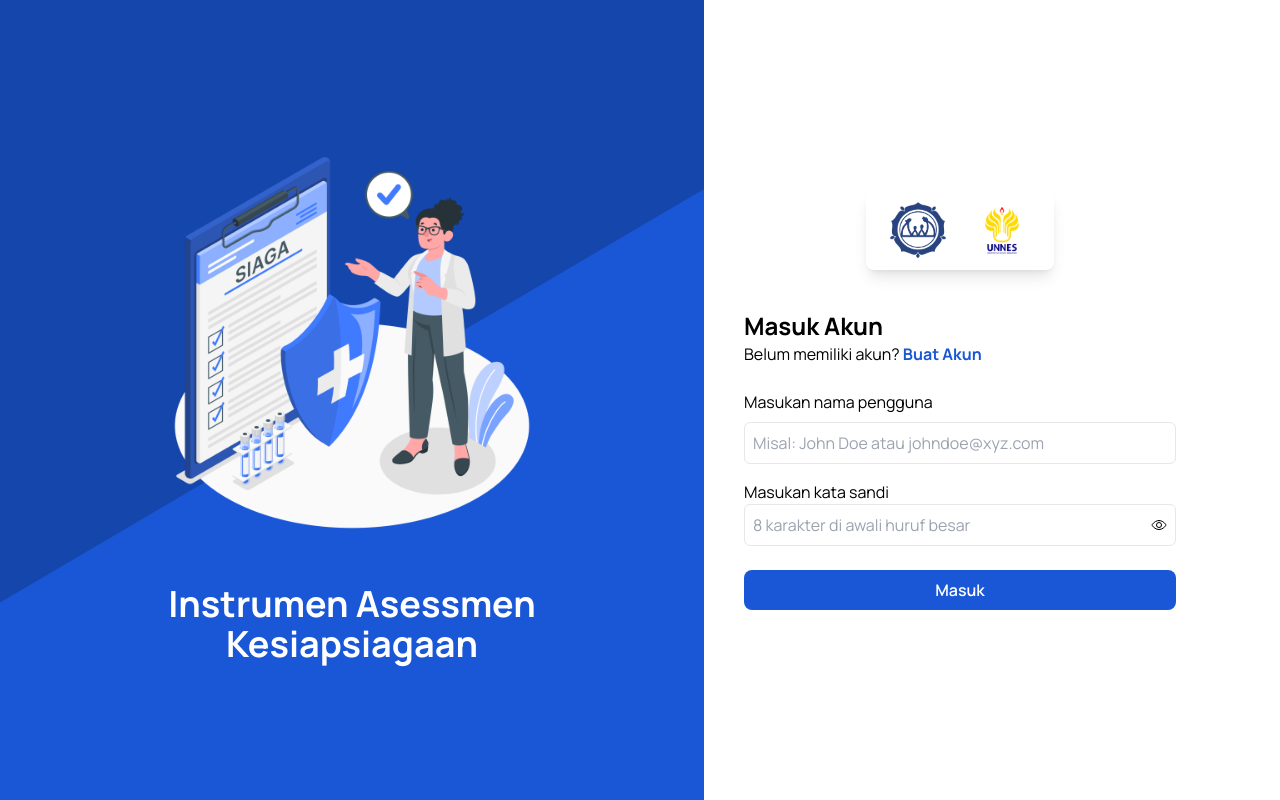
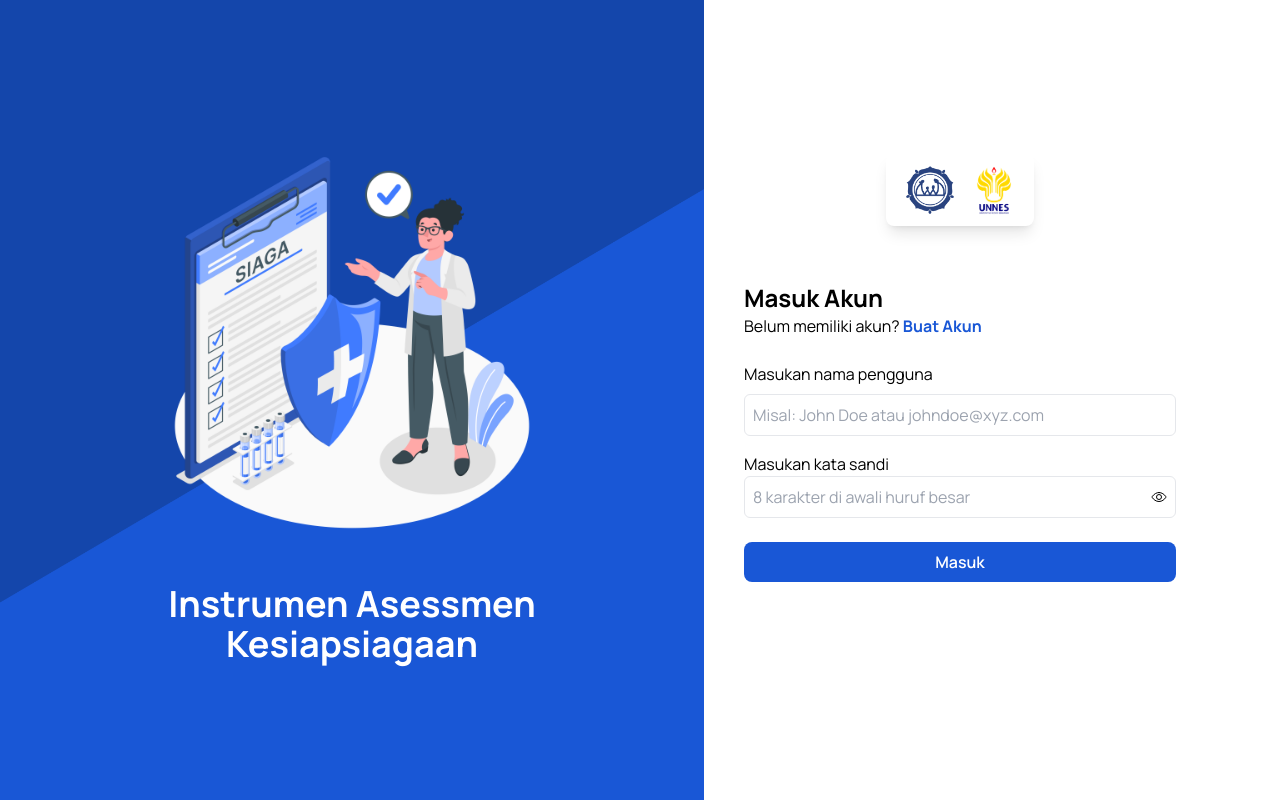
Before and after one commit to biillskiii/ppamkespro, a Next.js app: page / in a window 1280 px wide. Built offline with nearby package versions, Linux system fonts and the light colour scheme.

Commit message:
update position : logo unnes & pkbi

```diff
--- a/src/modules/login/index.jsx
+++ b/src/modules/login/index.jsx
@@ -113,22 +113,19 @@ const Login = () => {
       </div>
 
       <div className="w-[40%] bg-white flex flex-col justify-center items-center px-10">
-        <div className="flex justify-center bg-white shadow-lg px-5 rounded-lg py-2   items-start gap-x-3 lg:gap-x-5 z-50">
-          <div className="bg-white rounded-full p-1">
-            <Image src={Logo} alt="Logo" className="w-8 h-8 lg:w-14 lg:h-14" />
-          </div>
-          <div className="bg-white rounded-full px-3 py-1">
-            <Image
-              src={LogoUnnes}
-              alt="Logo"
-              className="w-8 h-8 lg:w-10 lg:h-14 "
-            />
-          </div>
+        <div className="flex justify-center  bg-white shadow-lg px-5 rounded-lg py-2 -mt-16   items-center gap-x-3 lg:gap-x-5 z-50">
+          <Image src={Logo} alt="Logo" className="w-8 h-8 lg:w-12 lg:h-12" />
+          <Image
+            src={LogoUnnes}
+            alt="Logo"
+            className="w-8 h-8 lg:w-10 lg:h-14 "
+          />
+
           {/* <p className="text-white font-semibold text-xs lg:text-base">
             Assesmen <br /> Kesiapsiagaan
           </p> */}
         </div>
-        <div className="max-w-lg w-full mt-10">
+        <div className="max-w-lg w-full mt-14">
           <div className="mb-6">
             <h2 className="text-2xl font-bold ">Masuk Akun</h2>
             <p className="text-start text-base">
```
